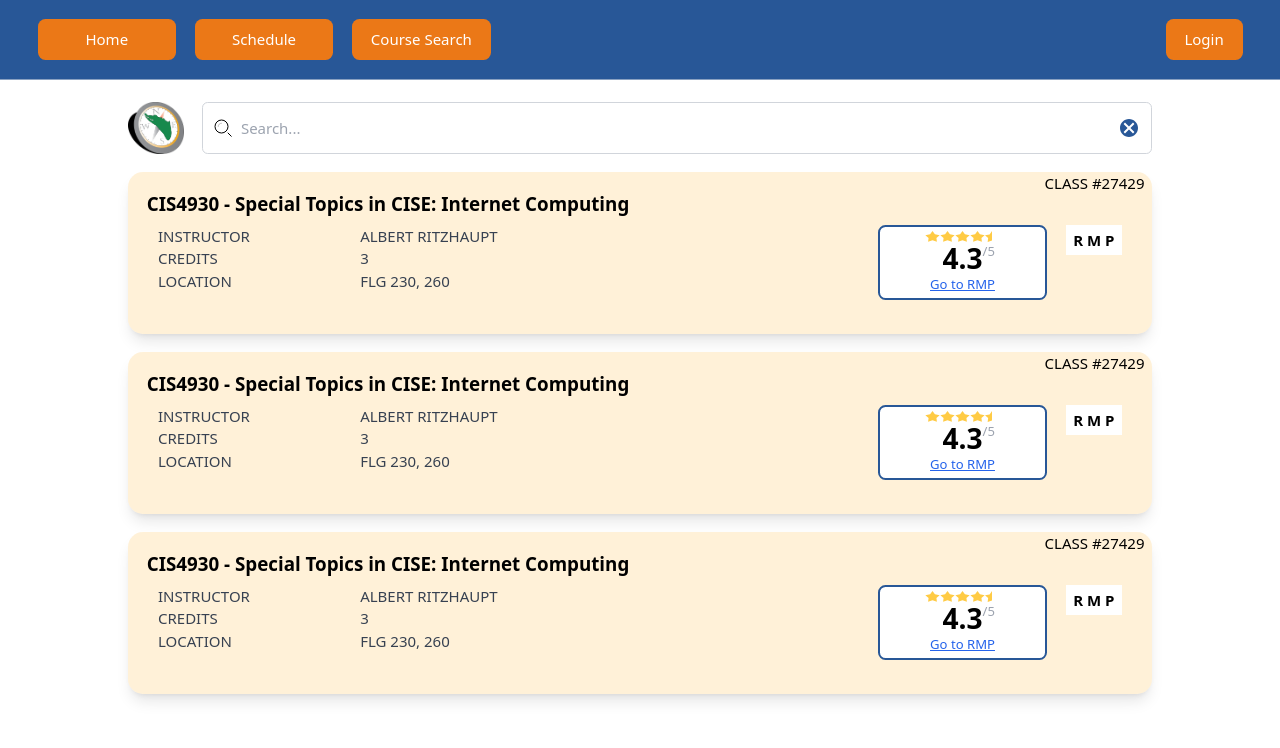
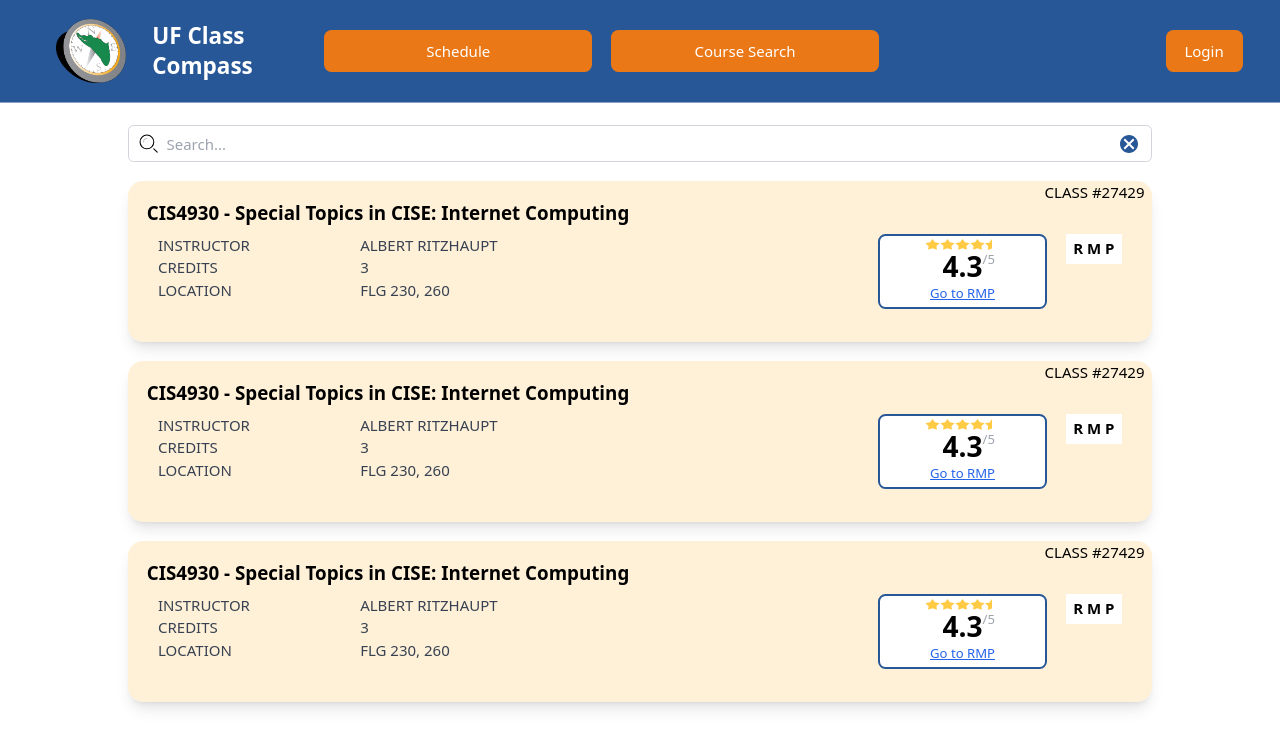
Before and after one commit to sheehan-j/uf-class-compass, a React (Vite) app in the folder frontend/: page /CourseSearch in a window 1280 px wide. Shown: the top 748 px of the page. Built offline with nearby package versions, Linux system fonts and the light colour scheme.

Commit message:
Moving logo to top left corner

```diff
--- a/frontend/src/components/Navbar.jsx
+++ b/frontend/src/components/Navbar.jsx
@@ -1,4 +1,4 @@
-import React, {useState } from "react";
+import React, { useState } from "react";
 import { Link } from "react-router-dom";
 import StyleColors from "../constants/StyleColors";
 
@@ -14,10 +14,14 @@ const Navbar = () => {
       <nav className="w-full relative" style={{ borderBottom: "1px solid rgba(235,235,235, 0.5)" }}>
         <div className="flex flex-col sm:flex-row justify-between items-center px-10 py-5">
           <div className="block w-full h-10 sm:hidden">
-          <img className="float-left h-full" src="/mobileMenu.svg" onClick={toggleMobileMenu}/>
+            <img className="float-left h-full" src="/mobileMenu.svg" onClick={toggleMobileMenu} />
           </div>
-        <div className={`${!isMobileMenuOpen ? "hidden" : "flex"} items-center w-full sm:w-auto sm:flex flex-col sm:flex-row sm:grid sm:grid-cols-3 sm:gap-5`}>
-          <Link className={`link-item  mb-2 sm:mb-0 w-3/5 sm:w-full`} to="/">
+          <div className={`${!isMobileMenuOpen ? "hidden" : "flex"} items-center w-auto sm:w-auto sm:flex flex-col sm:flex-row sm:grid sm:grid-cols-4 sm:gap-5`}>
+            <Link className={`link-item mb-2 sm:mb-0 w-4/5 md:w-2/5 max-sm:hidden flex items-center `} to="/">
+              <img className="md:w-auto px-5 object-scale-down" id="logo" src="/CourseCompassLogo.png" alt="Logo" />
+              <span className="ml-2 max-md:hidden font-bold text-start md:text-l lg:text-2xl">UF Class Compass</span>
+            </Link>
+            <Link className={`link-item  mb-2 sm:mb-0 w-3/5 sm:w-full sm:hidden`} to="/">
               <button className="py-2.5 px-5 rounded-lg w-full" style={{ backgroundColor: StyleColors.orange }}>Home</button>
             </Link>
             <Link className={`link-item  mb-2 sm:mb-0 w-3/5 sm:w-full`} to="/SchedulePage">
--- a/frontend/src/components/Sidebar.jsx
+++ b/frontend/src/components/Sidebar.jsx
@@ -138,10 +138,6 @@ const Sidebar = ({
 					<img src="/remove.svg" />
 				</button>
 			</div>
-			<div className="w-full h-1/12 flex mb-5 justify-center items-center">
-				<img className="w-1/2 px-5 object-scale-down" id="logo" src="/CourseCompassLogo.png" alt="Logo" />
-				<div className="w-1/2 font-bold text-start md:text-l lg:text-2xl">UF Class Compass</div>
-			</div>
 			<MySchedules
 				schedules={schedules}
 				setSchedules={setSchedules}
--- a/frontend/src/screens/CourseSearch.jsx
+++ b/frontend/src/screens/CourseSearch.jsx
@@ -30,9 +30,6 @@ const CourseSearch = () => {
         <div className="content py-6 w-full flex flex-col items-center">
             <div className="w-4/5">
                 <div className="flex justify-center gap-5 w-full mb-4">
-                    <div className="w-16 h-full flex items-center justify-center">
-                        <img src="/CourseCompassLogo.png" className="h-full" alt="Logo" />
-                    </div>
                     <div className="relative w-full">
                         <input
                             type="text"
```
Lines whose indentation alone changed are shown as unchanged.
